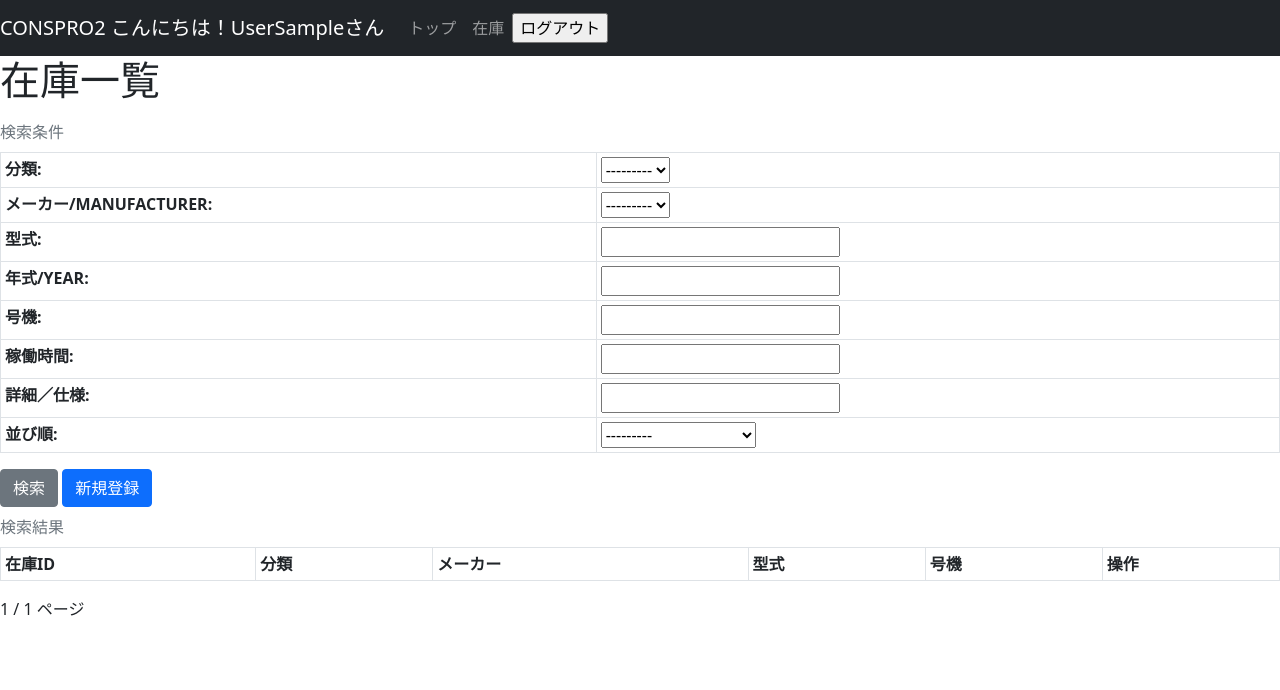
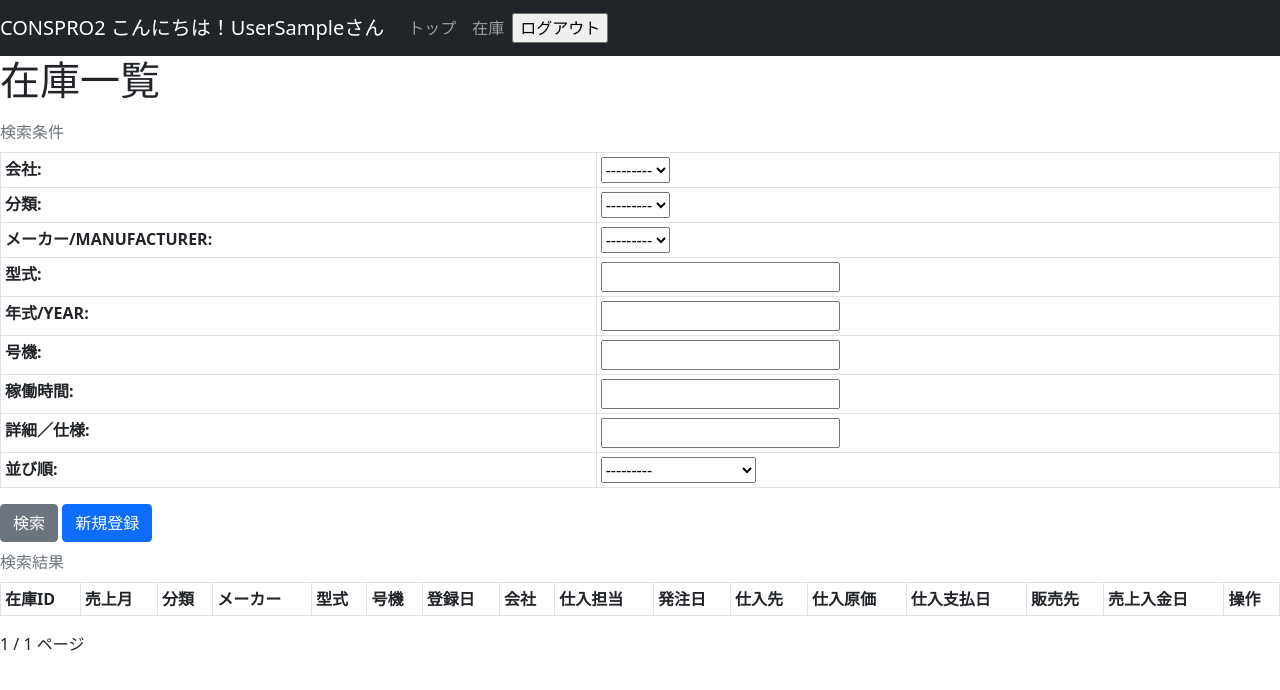
Before and after one commit to yahayuta/conspro2, a Django app: page /inventory/ in a window 1280 px wide. Shown: the top 690 px of the page. Run offline with Django 4.2, Linux system fonts and the light colour scheme; the visitor is signed in with stand-in values (Sample User, id 1); data that the repository does not hold is empty.

Commit message:
在庫会社カラム追加

```diff
--- a/main/filters.py
+++ b/main/filters.py
@@ -14,6 +14,7 @@ class InventoryFilter(FilterSet):
 
     order_by = MyOrderingFilter(
         fields=(
+            ('company_id', 'company_id'),
             ('type_id', 'type_id'),
             ('manufacturer_id', 'manufacturer_id'),
             ('name', 'name'),
@@ -22,6 +23,7 @@ class InventoryFilter(FilterSet):
             ('hours', 'hours'),
         ),
         field_labels={
+            'company_id': '会社',
             'type_id': '機械分類',
             'manufacturer_id': 'メーカー',
             'name': '型式',
@@ -34,4 +36,4 @@ class InventoryFilter(FilterSet):
 
     class Meta:
         model = Inventory
-        fields = ('type_id', 'manufacturer_id', 'name', 'year', 'serial_no', 'hours', 'other_ja')
+        fields = ('company_id', 'type_id', 'manufacturer_id', 'name', 'year', 'serial_no', 'hours', 'other_ja')
--- a/main/models/inventory.py
+++ b/main/models/inventory.py
@@ -22,6 +22,7 @@ CONDITION_MAINTENANCE = (
 # Create your models here.
 class Inventory(models.Model):
     id = models.AutoField(verbose_name="会社ID", primary_key=True)
+    company = models.ForeignKey('Company', on_delete=models.SET_NULL, null=True, db_column='company_id', verbose_name="会社")
     name = models.CharField(verbose_name="型式/MODEL", max_length=256)
     price = models.IntegerField(verbose_name="表示価格/LIST PRICE",default=0)
     condition = models.CharField(verbose_name="程度/CONDITION RANK", choices=CONDITION, max_length=2, default='5')
--- a/main/templates/inventory_list.html
+++ b/main/templates/inventory_list.html
@@ -24,10 +24,20 @@
         <thead>
             <tr>
                 <th scope="col">在庫ID</th>
+                <th scope="col">売上月</th>
                 <th scope="col">分類</th>
                 <th scope="col">メーカー</th>
                 <th scope="col">型式</th>
                 <th scope="col">号機</th>
+                <th scope="col">登録日</th>
+                <th scope="col">会社</th>
+                <th scope="col">仕入担当</th>
+                <th scope="col">発注日</th>
+                <th scope="col">仕入先</th>
+                <th scope="col">仕入原価</th>
+                <th scope="col">仕入支払日</th>
+                <th scope="col">販売先</th>
+                <th scope="col">売上入金日</th>
                 <th scope="col">操作</th>
             </tr>
         </thead>
@@ -35,10 +45,20 @@
         {% for inventory in object_list %}
             <tr>
                 <td scope="row">{{ inventory.id }}</td>
+                <td>{{ inventory.sell_month }}</td>
                 <td>{{ inventory.type }}</td>
                 <td>{{ inventory.manufacturer }}</td>
                 <td>{{ inventory.name }}</td>
                 <td>{{ inventory.serial_no }}</td>
+                <td>{{ inventory.created }}</td>
+                <td>{{ inventory.company }}</td>
+                <td>{{ inventory.account }}</td>
+                <td>{{ inventory.order_date }}</td>
+                <td>{{ inventory.seller }}</td>
+                <td>{{ inventory.order_cost_price }}</td>
+                <td>{{ inventory.order_pay_date }}</td>
+                <td>{{ inventory.buyer }}</td>
+                <td>{{ inventory.sell_pay_date }}</td>
                 <td>
                     <a href="{% url 'inventory_edit' pk=inventory.pk %}" class="btn btn-primary">編集</a>
                     <a href="javascript:void(0);" onclick="deleteInventory('{% url 'inventory_delete' pk=inventory.pk %}')" class="btn btn-primary">削除</a>
--- a/main/views/inventory.py
+++ b/main/views/inventory.py
@@ -39,6 +39,7 @@ class InventoryCreateView(LoginRequiredMixin, CreateView):
     template_name = 'inventory_edit.html'
     model = Inventory
     fields = [
+        'company',
         'name',
         'price',
         'condition',
@@ -85,6 +86,7 @@ class InventoryUpdateView(LoginRequiredMixin, UpdateView):
     template_name = 'inventory_edit.html'
     model = Inventory
     fields = [
+        'company',
         'name',
         'price',
         'condition',
```
Also changed, not shown: main/migrations/0003_auto_20230625_2118.py (added).
